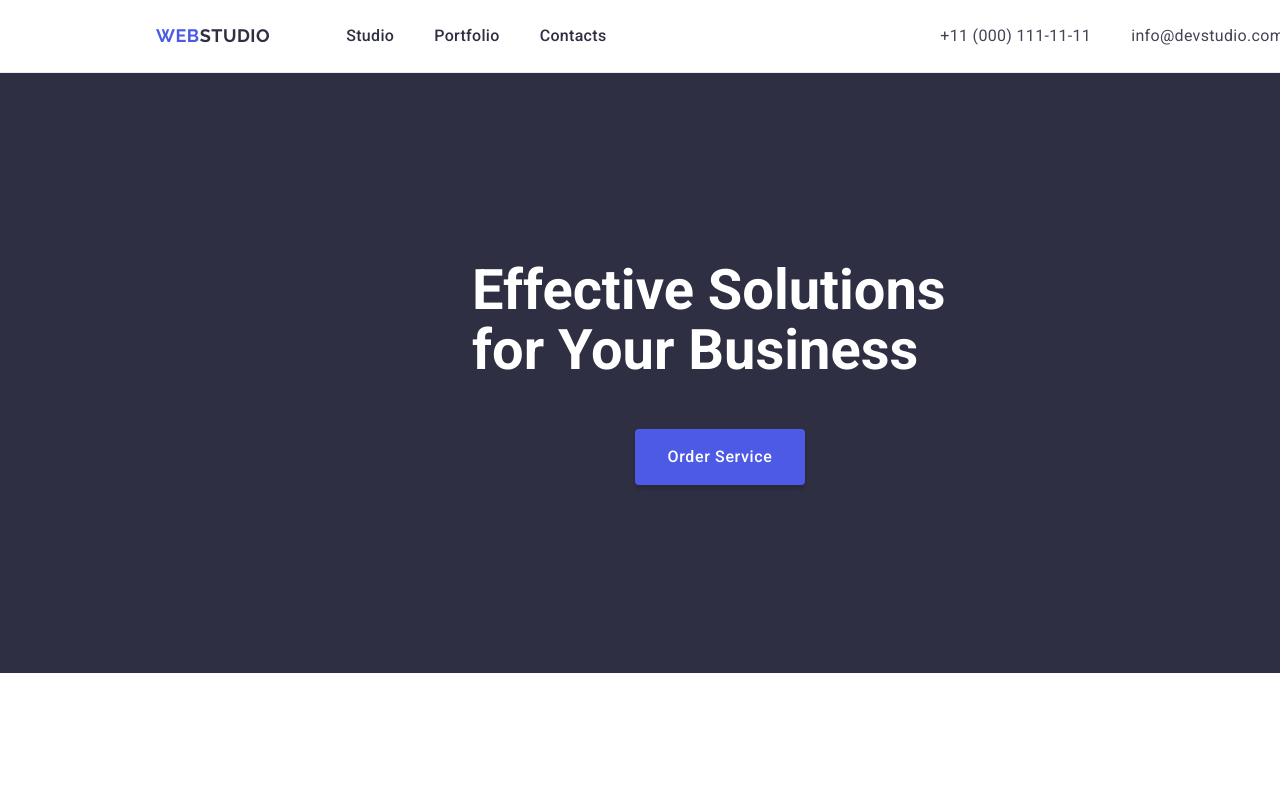
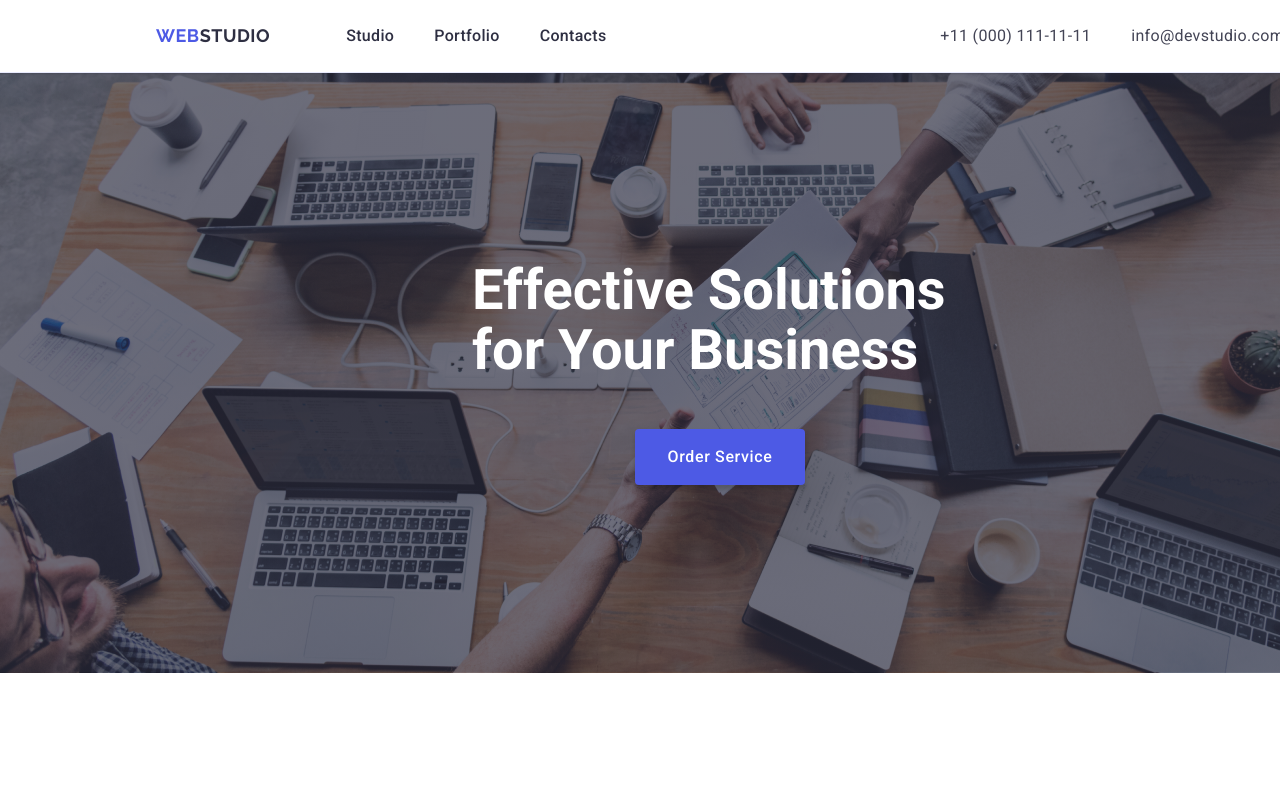
Before and after one commit to PetroKov21/goit-homework-04, a plain HTML site: page index.html in a window 1280 px wide. Shown: the top 789 px of the page. Drawn offline with nearby package versions, Linux system fonts and the light colour scheme; the site is published under a folder, as on GitHub Pages, so addresses that start at the root find nothing.

Commit message:
Update styles.css

```diff
--- a/css/styles.css
+++ b/css/styles.css
@@ -206,7 +206,7 @@ padding-bottom: 24px; */
      background-repeat: no-repeat;
      background-position: center;
      padding: 188px 0;
-     background-image: linear-gradient(rgba(46, 47, 66, 0.70), rgba(46, 47, 66, 0.70)), url(/images/bgre.jpeg);
+     background-image: linear-gradient(rgba(46, 47, 66, 0.70), rgba(46, 47, 66, 0.70)), url(../images/bgre.jpeg);
      background-size: cover;
 
 
```
